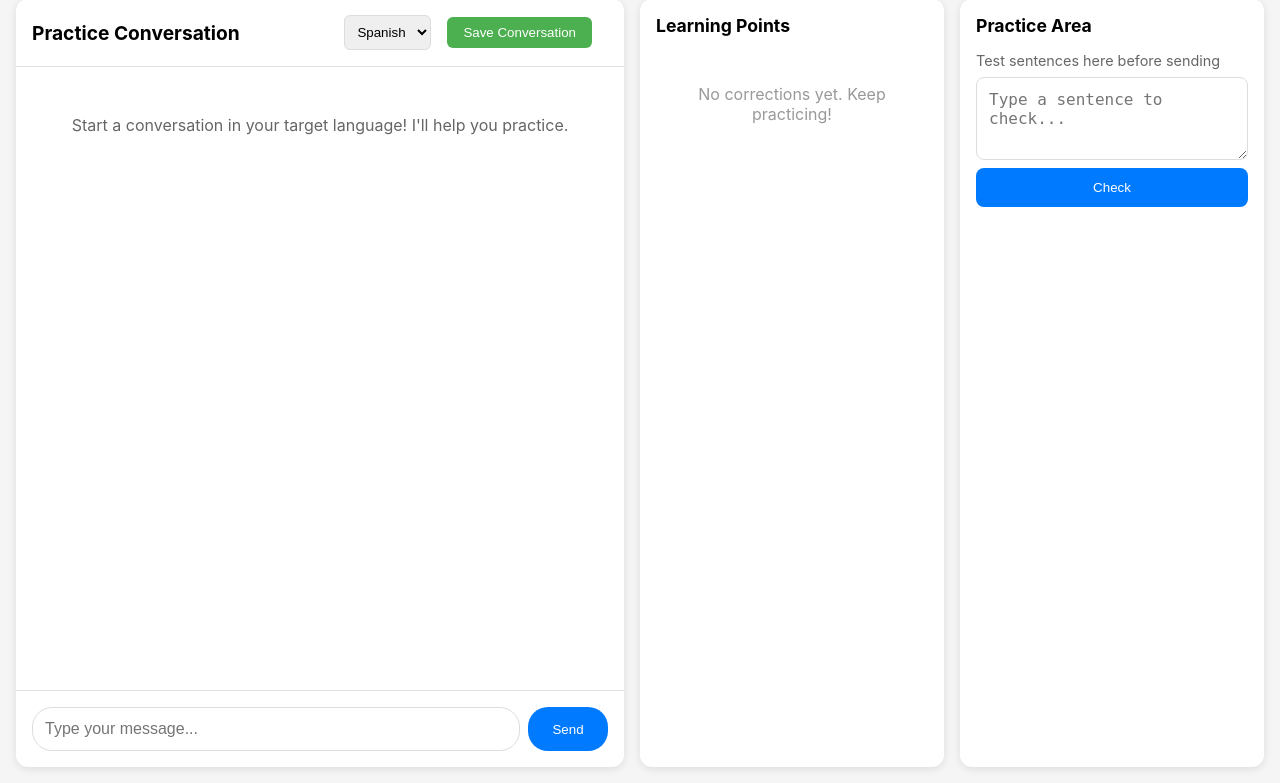
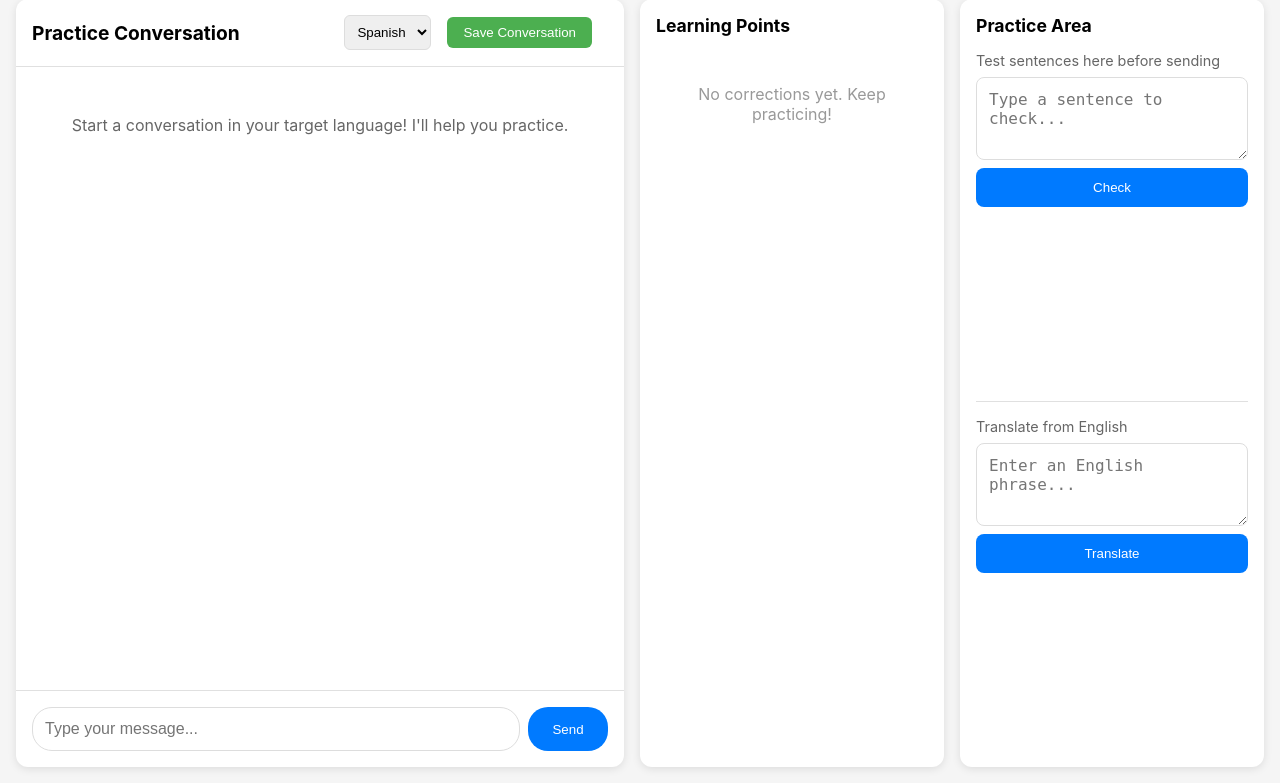
Before and after one commit to JAG-UK/small-language-tutor, a Flask app: page / in a window 1280 px wide. Shown: the part 17-800 px from the top of the page. Run offline with Flask 3, Linux system fonts and the light colour scheme; some libraries are stand-ins or nearby versions.

Commit message:
Add quick translate feature

```diff
--- a/app.py
+++ b/app.py
@@ -79,6 +79,32 @@ def practice():
 
     correction = grammar_checker.check_message(sentence, [], language)
     return jsonify(correction)
+
+@app.route('/api/translate', methods=['POST'])
+def translate():
+    """Translate an English phrase to the target language"""
+    data = request.json
+    english_phrase = data.get('phrase', '')
+    target_language = data.get('language', 'es')
+
+    if not english_phrase:
+        return jsonify({'error': 'No phrase provided'}), 400
+
+    # Use the SLM to translate
+    system_prompt = f"""You are a professional translator. Translate the following English phrase into {target_language}.
+    Provide a natural, conversational translation that a native speaker would use.
+    Do not provide explanations, only the translation."""
+
+    messages = [
+        {"role": "system", "content": system_prompt},
+        {"role": "user", "content": f"Translate this to {target_language}: {english_phrase}"}
+    ]
+
+    try:
+        translation = ollama.chat(messages, target_language)
+        return jsonify({'translation': translation.strip()})
+    except Exception as e:
+        return jsonify({'error': f'Translation failed: {str(e)}'}), 500
 
 @app.route('/api/corrections', methods=['GET'])
 def get_corrections():
@@ -173,4 +199,4 @@ def get_conversation(conv_id):
     return jsonify(result)
 
 if __name__ == '__main__':
-    app.run(debug=True, port=5000)
+    app.run(debug=True, port=5001)
--- a/static/css/style.css
+++ b/static/css/style.css
@@ -201,13 +201,31 @@ body {
     padding: 2rem;
 }
 
+.practice-panel {
+    display: flex;
+    flex-direction: column;
+}
+
+.practice-section {
+    flex: 1;
+    display: flex;
+    flex-direction: column;
+    min-height: 0;
+}
+
+.practice-section-bottom {
+    border-top: 1px solid #e0e0e0;
+    padding-top: 1rem;
+    margin-top: 1rem;
+}
+
 .practice-panel .hint {
     color: #666;
     font-size: 0.9rem;
     margin-bottom: 0.5rem;
 }
 
-#practice-input {
+#practice-input, #translation-input {
     width: 100%;
     padding: 0.75rem;
     border: 1px solid #ddd;
@@ -229,10 +247,12 @@ body {
     margin-bottom: 0.5rem;
 }
 
-#practice-result {
+#practice-result, #translation-result {
     margin-top: 0.5rem;
     padding: 0.75rem;
     border-radius: 8px;
+    flex: 1;
+    overflow-y: auto;
 }
 
 .practice-success {
@@ -245,6 +265,29 @@ body {
     color: #E65100;
 }
 
+.practice-loading {
+    color: #666;
+    font-style: italic;
+    text-align: center;
+}
+
+.translation-result {
+    background: #E3F2FD;
+    color: #1565C0;
+}
+
+.translation-label {
+    font-size: 0.85rem;
+    font-weight: 500;
+    margin-bottom: 0.5rem;
+    color: #0D47A1;
+}
+
+.translation-text {
+    font-size: 1rem;
+    line-height: 1.5;
+}
+
 @media (max-width: 1024px) {
     .container {
         grid-template-columns: 1fr;
--- a/templates/index.html
+++ b/templates/index.html
@@ -65,12 +65,26 @@
         <!-- Practice Panel -->
         <div class="practice-panel">
             <h3>Practice Area</h3>
+
+            <!-- Top Section: Grammar Check -->
+            <div class="practice-section">
                 <p class="hint">Test sentences here before sending</p>
                 <textarea id="practice-input"
                           placeholder="Type a sentence to check..."
                           rows="3"></textarea>
                 <button onclick="checkPractice()">Check</button>
                 <div id="practice-result"></div>
+            </div>
+
+            <!-- Bottom Section: Translation -->
+            <div class="practice-section practice-section-bottom">
+                <p class="hint">Translate from English</p>
+                <textarea id="translation-input"
+                          placeholder="Enter an English phrase..."
+                          rows="3"></textarea>
+                <button onclick="translatePhrase()">Translate</button>
+                <div id="translation-result"></div>
+            </div>
         </div>
     </div>
 
@@ -186,6 +200,47 @@
             });
         }
 
+        function translatePhrase() {
+            const textarea = document.getElementById('translation-input');
+            const language = document.getElementById('language-select').value;
+            const englishPhrase = textarea.value.trim();
+
+            if (!englishPhrase) return;
+
+            const resultDiv = document.getElementById('translation-result');
+            resultDiv.innerHTML = '<div class="practice-loading">Translating...</div>';
+
+            fetch('/api/translate', {
+                method: 'POST',
+                headers: {'Content-Type': 'application/json'},
+                body: JSON.stringify({phrase: englishPhrase, language})
+            })
+            .then(r => r.json())
+            .then(data => {
+                if (data.error) {
+                    resultDiv.innerHTML = `
+                        <div class="practice-error">
+                            ${escapeHtml(data.error)}
+                        </div>
+                    `;
+                } else {
+                    resultDiv.innerHTML = `
+                        <div class="translation-result">
+                            <div class="translation-label">Translation:</div>
+                            <div class="translation-text">${escapeHtml(data.translation)}</div>
+                        </div>
+                    `;
+                }
+            })
+            .catch(error => {
+                resultDiv.innerHTML = `
+                    <div class="practice-error">
+                        Error: Could not translate. Please try again.
+                    </div>
+                `;
+            });
+        }
+
         function escapeHtml(text) {
             const div = document.createElement('div');
             div.textContent = text;
```
Also changed, not shown: README.md. Lines whose indentation alone changed are shown as unchanged.
